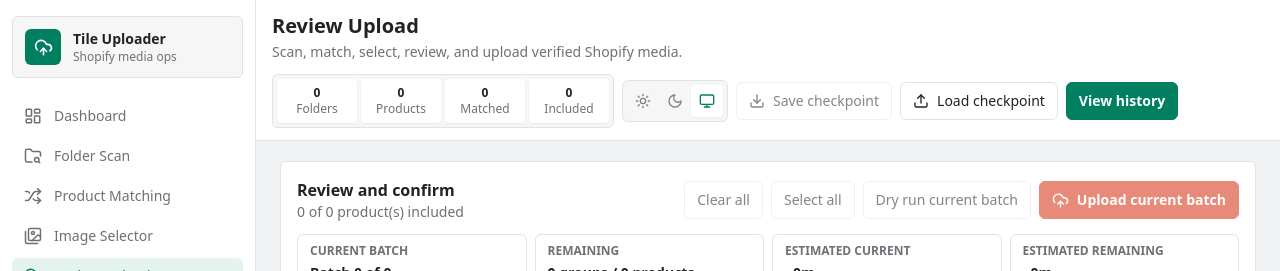
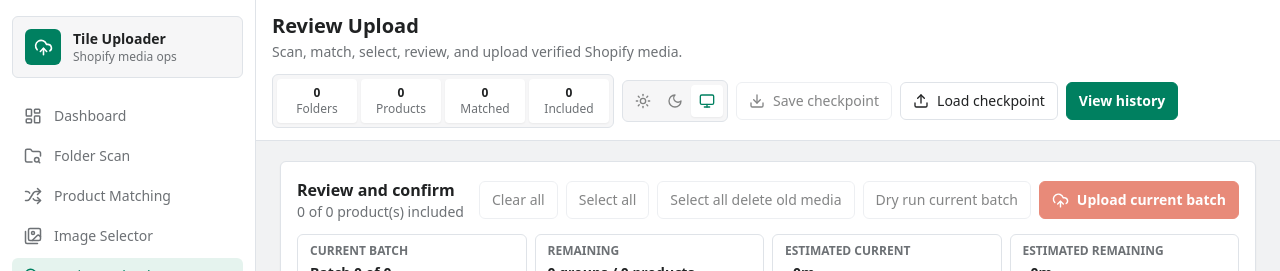
Before and after one commit to ad0n1sdllpc/shopify-image-uploader-tool, a Next.js app: page /review in a window 1280 px wide. Shown: the top 271 px of the page. Built offline with nearby package versions, Linux system fonts and the light colour scheme.

Commit message:
Fetch fresh media IDs and add bulk delete toggle

```diff
--- a/components/AppShell.tsx
+++ b/components/AppShell.tsx
@@ -9,6 +9,7 @@ import ProductMatchTable from "@/components/ProductMatchTable";
 import ReviewUploadModal from "@/components/ReviewUploadModal";
 import ThemeToggle from "@/components/ThemeToggle";
 import UploadProgress from "@/components/UploadProgress";
+import { sortProductsByVariantPrefix } from "@/lib/productOrdering";
 import { DEFAULT_REVIEW_BATCH_GROUP_SIZE, FALLBACK_SECONDS_PER_PRODUCT, batchStatusForSelection, createReviewBatchPlan, pruneCompletedFolderIds, successfulFolderIdsForJob, type ReviewBatchPlan } from "@/lib/reviewBatches";
 import { activeSelections, includedSelections, keepCurrentExcludedProductIds, matchedProductIds } from "@/lib/reviewSelections";
 import type { ProductMatch, ScanResult, ShopifyProduct, TileFolder, UploadJob, UploadMode, UploadSelection } from "@/types";
@@ -351,9 +352,9 @@ export default function AppShell({ page }: { page: PageKey }) {
       let nextSelectedProducts: ShopifyProduct[] = [];
       const matches = current.matches.map((match) => {
         if (match.folder.id !== folderId) return match;
-        const selectedProducts = productIds
+        const selectedProducts = sortProductsByVariantPrefix(productIds
           .map((productId) => current.products.find((item) => item.id === productId))
-          .filter((product): product is ShopifyProduct => Boolean(product));
+          .filter((product): product is ShopifyProduct => Boolean(product)));
         nextSelectedProducts = selectedProducts;
         return {
           ...match,
@@ -388,6 +389,17 @@ export default function AppShell({ page }: { page: PageKey }) {
       ...current,
       selections: [...current.selections.filter((selection) => selection.folder.id !== folder.id), nextSelection]
     }));
+  }
+
+  function setDeleteOldMediaForAll(deleteOldMedia: boolean) {
+    setStore((current) => ({
+      ...current,
+      selections: activeSelections(current.matches, current.selections).map((selection) => ({
+        ...selection,
+        deleteOldMedia
+      }))
+    }));
+    setNotice(deleteOldMedia ? "Delete old media after verification is now enabled for all matched tile groups." : "Delete old media after verification is now off for all matched tile groups.");
   }
 
   async function runUpload(dryRun: boolean, removeWhiteBackground: boolean, selectionsToUpload: UploadSelection[] = includedSelections(activeSelections(store.matches, store.selections), store.excludedReviewProductIds)) {
@@ -556,7 +568,7 @@ export default function AppShell({ page }: { page: PageKey }) {
           ) : page === "matching" ? (
             <MatchingPage busy={busy} store={store} fetchProductsAndMatch={fetchProductsAndMatch} updateManualMatch={updateManualMatch} />
           ) : page === "selector" ? (
-            <SelectorPage store={store} updateSelection={updateSelection} />
+            <SelectorPage store={store} updateSelection={updateSelection} onSetDeleteOldMediaForAll={setDeleteOldMediaForAll} />
           ) : page === "review" ? (
             <ReviewPage
               busy={busy}
@@ -570,6 +582,7 @@ export default function AppShell({ page }: { page: PageKey }) {
               onClearAll={clearReviewProducts}
               onSelectAll={selectReviewProducts}
               onToggleProduct={setReviewProductIncluded}
+              onSetDeleteOldMediaForAll={setDeleteOldMediaForAll}
               onMarkBatchUploaded={markReviewBatchUploaded}
               onResetBatchProgress={resetReviewBatchProgress}
             />
@@ -761,7 +774,15 @@ function MatchingPage({ busy, store, fetchProductsAndMatch, updateManualMatch }:
   );
 }
 
-function SelectorPage({ store, updateSelection }: { store: Store; updateSelection: (folder: TileFolder, products: ShopifyProduct[], imagePaths: string[], firstPath: string, mode: UploadMode, deleteOldMedia: boolean) => void }) {
+function SelectorPage({
+  store,
+  updateSelection,
+  onSetDeleteOldMediaForAll
+}: {
+  store: Store;
+  updateSelection: (folder: TileFolder, products: ShopifyProduct[], imagePaths: string[], firstPath: string, mode: UploadMode, deleteOldMedia: boolean) => void;
+  onSetDeleteOldMediaForAll: (deleteOldMedia: boolean) => void;
+}) {
   const matches = store.matches.filter((match) => match.selectedProducts.length > 0);
   return (
     <div className="space-y-4">
@@ -771,7 +792,12 @@ function SelectorPage({ store, updateSelection }: { store: Store; updateSelectio
             <h2 className="text-base font-semibold">Image selection queue</h2>
             <p className="text-sm admin-muted">Defaults are already active for untouched folders.</p>
           </div>
-          <span className="admin-badge bg-moss/10 text-moss dark:bg-[#0f3a2f] dark:text-[#8fd6bc]">{matches.length} folder(s)</span>
+          <div className="flex flex-wrap items-center gap-2">
+            <button type="button" onClick={() => onSetDeleteOldMediaForAll(true)} className="admin-button">
+              Select all delete old media
+            </button>
+            <span className="admin-badge bg-moss/10 text-moss dark:bg-[#0f3a2f] dark:text-[#8fd6bc]">{matches.length} folder(s)</span>
+          </div>
         </div>
       ) : null}
       {matches.map((match, index) => (
@@ -801,6 +827,7 @@ function ReviewPage({
   onClearAll,
   onSelectAll,
   onToggleProduct,
+  onSetDeleteOldMediaForAll,
   onMarkBatchUploaded,
   onResetBatchProgress
 }: {
@@ -815,6 +842,7 @@ function ReviewPage({
   onClearAll: (productIds: string[]) => void;
   onSelectAll: (productIds: string[]) => void;
   onToggleProduct: (productId: string, included: boolean) => void;
+  onSetDeleteOldMediaForAll: (deleteOldMedia: boolean) => void;
   onMarkBatchUploaded: (folderIds: string[]) => void;
   onResetBatchProgress: () => void;
 }) {
@@ -841,6 +869,9 @@ function ReviewPage({
             </button>
             <button disabled={busy || allReviewProductIds.length === 0 || includedProductCount === allReviewProductIds.length} onClick={() => onSelectAll(allReviewProductIds)} className="admin-button">
               Select all
+            </button>
+            <button disabled={busy || selections.length === 0} onClick={() => onSetDeleteOldMediaForAll(true)} className="admin-button">
+              Select all delete old media
             </button>
             <button disabled={busy || batchPlan.currentBatchSelections.length === 0} onClick={() => runUpload(true, removeWhiteBackground, batchPlan.currentBatchSelections)} className="admin-button">
               Dry run current batch
--- a/components/ImageSelector.tsx
+++ b/components/ImageSelector.tsx
@@ -5,6 +5,7 @@ import { DndContext, DragEndEvent, PointerSensor, useSensor, useSensors } from "
 import { SortableContext, arrayMove, rectSortingStrategy, useSortable } from "@dnd-kit/sortable";
 import { CSS } from "@dnd-kit/utilities";
 import { GripVertical, Star } from "lucide-react";
+import { sortProductsByVariantPrefix } from "@/lib/productOrdering";
 import type { LocalImage, ProductMatch, ShopifyProduct, TileFolder, UploadMode, UploadSelection } from "@/types";
 
 export default function ImageSelector({
@@ -26,20 +27,21 @@ export default function ImageSelector({
   const [mode, setMode] = useState<UploadMode>(existingSelection?.mode ?? "append-folder");
   const [deleteOldMedia, setDeleteOldMedia] = useState(existingSelection?.deleteOldMedia ?? true);
   const sensors = useSensors(useSensor(PointerSensor, { activationConstraint: { distance: 6 } }));
+  const selectedProducts = useMemo(() => sortProductsByVariantPrefix(match.selectedProducts), [match.selectedProducts]);
   const representativeProduct = useMemo(() => {
-    return [...match.selectedProducts].sort((first, second) => productMediaUrls(second).length - productMediaUrls(first).length || second.totalMediaCount - first.totalMediaCount)[0] ?? null;
-  }, [match.selectedProducts]);
+    return [...selectedProducts].sort((first, second) => productMediaUrls(second).length - productMediaUrls(first).length || second.totalMediaCount - first.totalMediaCount)[0] ?? null;
+  }, [selectedProducts]);
   const selectedProductLabels = useMemo(() => {
-    const labels = match.selectedProducts.map((product) => productGroupLabel(product, match.folder.tileName));
+    const labels = selectedProducts.map((product) => productGroupLabel(product, match.folder.tileName));
     return Array.from(new Set(labels));
-  }, [match.folder.tileName, match.selectedProducts]);
+  }, [match.folder.tileName, selectedProducts]);
   const shopifyMediaUrls = representativeProduct ? productMediaUrls(representativeProduct) : [];
   const shopifyMediaCount = representativeProduct?.totalMediaCount ?? shopifyMediaUrls.length;
 
   function persist(nextOrder = order, nextFirst = firstPath, nextMode = mode, nextDelete = deleteOldMedia) {
     const normalizedOrder = [nextFirst, ...nextOrder.filter((imagePath) => imagePath !== nextFirst)];
     setOrder(normalizedOrder);
-    onChange(match.folder, match.selectedProducts, normalizedOrder, nextFirst, nextMode, nextDelete);
+    onChange(match.folder, selectedProducts, normalizedOrder, nextFirst, nextMode, nextDelete);
   }
 
   function onDragEnd(event: DragEndEvent) {
@@ -61,7 +63,7 @@ export default function ImageSelector({
           </div>
           <p className="text-sm admin-muted">{match.folder.relativePath}</p>
           <p className="mt-1 text-xs admin-muted">
-            {match.selectedProducts.length} product(s) selected
+            {selectedProducts.length} product(s) selected
           </p>
           {selectedProductLabels.length > 0 ? (
             <p className="mt-1 text-xs admin-muted">
--- a/lib/matcher.ts
+++ b/lib/matcher.ts
@@ -1,4 +1,5 @@
 import type { ProductMatch, ShopifyProduct, TileFolder } from "@/types";
+import { sortProductsByVariantPrefix } from "@/lib/productOrdering";
 
 export function normalizeName(value: string) {
   return value
@@ -24,10 +25,11 @@ function hasTileCodeSegment(value: string, folderName: string) {
 }
 
 function suffixMatches(folderName: string, products: ShopifyProduct[]) {
-  return products.filter((product) => {
+  const matches = products.filter((product) => {
     const values = [product.title, product.handle, ...product.variantsSkus];
     return values.some((value) => hasTileCodeSegment(value, folderName));
   });
+  return sortProductsByVariantPrefix(matches);
 }
 
 function toMatch(folder: TileFolder, candidates: ShopifyProduct[], reason: string, partial = false): ProductMatch {
--- /dev/null
+++ b/lib/productOrdering.ts
@@ -0,0 +1,23 @@
+import type { ShopifyProduct } from "@/types";
+
+const productPrefixOrder = ["LUZ", "VIS", "MIN"];
+
+function productPrefix(product: ShopifyProduct) {
+  const values = [product.title, product.handle, ...product.variantsSkus].filter(Boolean);
+  for (const value of values) {
+    const prefix = value.split(/[\s\-_]+/)[0]?.toUpperCase();
+    if (productPrefixOrder.includes(prefix)) return prefix;
+  }
+
+  return "";
+}
+
+export function sortProductsByVariantPrefix(products: ShopifyProduct[]) {
+  return [...products].sort((first, second) => {
+    const firstIndex = productPrefixOrder.indexOf(productPrefix(first));
+    const secondIndex = productPrefixOrder.indexOf(productPrefix(second));
+    const normalizedFirstIndex = firstIndex === -1 ? productPrefixOrder.length : firstIndex;
+    const normalizedSecondIndex = secondIndex === -1 ? productPrefixOrder.length : secondIndex;
+    return normalizedFirstIndex - normalizedSecondIndex || first.title.localeCompare(second.title);
+  });
+}
--- a/lib/reviewSelections.ts
+++ b/lib/reviewSelections.ts
@@ -1,9 +1,10 @@
 import type { ProductMatch, UploadMode, UploadSelection } from "@/types";
+import { sortProductsByVariantPrefix } from "@/lib/productOrdering";
 
 export function defaultSelection(match: ProductMatch): UploadSelection {
   return {
     folder: match.folder,
-    products: match.selectedProducts,
+    products: sortProductsByVariantPrefix(match.selectedProducts),
     selectedFirstImagePath: match.folder.images[0]?.absolutePath ?? "",
     orderedImagePaths: match.folder.images.map((image) => image.absolutePath),
     mode: "append-folder" as UploadMode,
@@ -21,7 +22,7 @@ export function activeSelections(matches: ProductMatch[], selections: UploadSele
     return [savedSelection ? {
       ...savedSelection,
       folder: match.folder,
-      products: match.selectedProducts
+      products: sortProductsByVariantPrefix(match.selectedProducts)
     } : defaultSelection(match)];
   });
 }
--- a/lib/uploader.ts
+++ b/lib/uploader.ts
@@ -4,7 +4,7 @@ import fs from "node:fs/promises";
 import path from "node:path";
 import { removeWhiteBackground } from "@/lib/backgroundTransparency";
 import { reorderProductMedia, verifyMediaOrder } from "@/lib/mediaOrder";
-import { shopifyGraphql } from "@/lib/shopify";
+import { fetchProductMediaIds, shopifyGraphql } from "@/lib/shopify";
 import type { UploadJob, UploadOptions, UploadProductStatus, UploadSelection } from "@/types";
 
 const MIME_TYPES: Record<string, string> = {
@@ -186,7 +186,7 @@ export async function runUploadJob(selections: UploadSelection[], options: Uploa
       await persist();
 
       try {
-        const oldMediaIds = [...product.mediaIds];
+        const oldMediaIds = await fetchProductMediaIds(product.id);
         const pathsToUpload =
           selection.mode === "replace-first" ? [selection.selectedFirstImagePath] : selection.orderedImagePaths;
         const uploadedMediaIds = await attachProductMedia(product.id, pathsToUpload, options);
```
Also changed, not shown: 2 other files (tests, documents, lock files or other folders).
